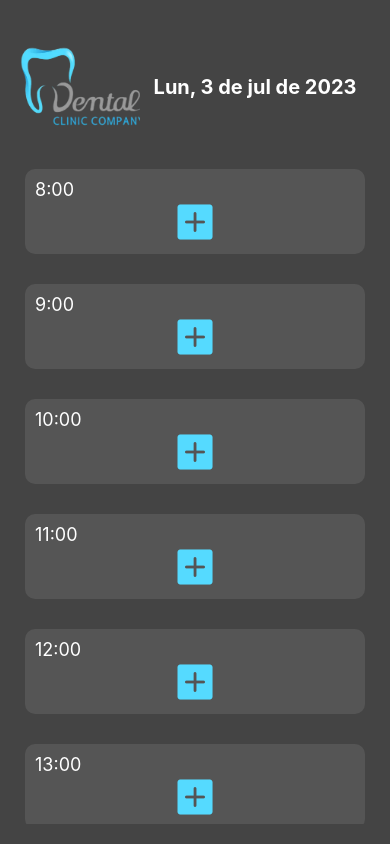
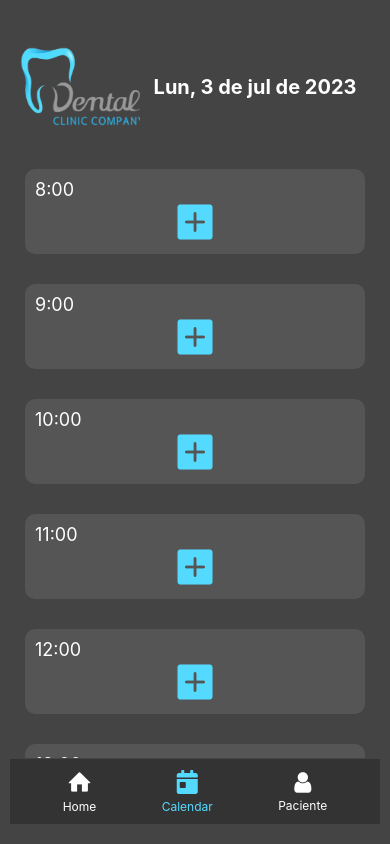
Before and after one commit to fralch/YouDent, a React Native app: screen /Calendar in a window 390 px wide. Built offline with nearby package versions, Linux system fonts and the light colour scheme.

Commit message:
trabajando en home

```diff
--- a/App.tsx
+++ b/App.tsx
@@ -4,6 +4,7 @@ import { NavigationContainer } from '@react-navigation/native';
 import { createNativeStackNavigator } from '@react-navigation/native-stack';
 
 import Calendar from './components/calendar';
+import Home from './components/home';
 
 
 export default function App() {
@@ -12,6 +13,7 @@ export default function App() {
     <NavigationContainer>
       <Stack.Navigator>
         <Stack.Screen name="Calendar" component={Calendar} options={{ headerShown: false}} />
+        <Stack.Screen name="Home" component={Home} options={{ headerShown: false}} />
       </Stack.Navigator>
     </NavigationContainer>
   );
--- /dev/null
+++ b/components/bottonNavigationBar.tsx
@@ -0,0 +1,49 @@
+import * as React from 'react';
+import {
+    View, Text, StyleSheet, TouchableOpacity,
+    ScrollView, Image, TextInput, Button,
+    Modal, Alert, Linking, Touchable
+} from 'react-native';
+import { useNavigation } from '@react-navigation/native';
+
+import { Entypo, FontAwesome, FontAwesome5  } from '@expo/vector-icons';
+
+export default function BottonNavigationBar() {
+    return (
+        <View style={styles.container}>
+            <TouchableOpacity style={styles.button} onPress={() => { }}>
+                <Entypo name="home" size={24} color="white" />
+                <Text style={styles.text}>Home</Text>
+            </TouchableOpacity>
+            <TouchableOpacity style={styles.button} onPress={() => { }}>
+                <FontAwesome5 name="calendar-day" size={24} color="#55DAFF" />
+                <Text style={[styles.text, {color:"#55DAFF"}]}>Calendar</Text>
+            </TouchableOpacity>
+            <TouchableOpacity style={styles.button} onPress={() => { }}>
+                <FontAwesome name="user" size={24} color="white" />
+                <Text style={styles.text}>Paciente</Text>
+            </TouchableOpacity>
+        </View>
+    )
+}
+
+const styles = StyleSheet.create({
+    container: {
+        backgroundColor: '#333',
+        flexDirection: 'row',
+        justifyContent: 'space-around',
+        alignItems: 'center',
+        paddingVertical: 10,
+        paddingHorizontal: 20,
+        borderTopWidth: 1,
+        borderTopColor: '#444',
+    },
+    button: {
+        alignItems: 'center',
+    },
+    text: {
+        fontSize: 12,
+        color: 'white',
+        paddingTop: 4,
+    },
+});
--- a/components/calendar.tsx
+++ b/components/calendar.tsx
@@ -5,9 +5,9 @@ import {
     Modal, Alert, Linking, Touchable
 } from 'react-native';
 import DateTimePicker , { DateTimePickerEvent } from '@react-native-community/datetimepicker'
-import { useNavigation } from '@react-navigation/native';
 
 import { AntDesign, FontAwesome } from '@expo/vector-icons';
+import BottonNavigationBar from './bottonNavigationBar';
 
 export default function Calendar() {
     const [modalVisible, setModalVisible] = React.useState(false);
@@ -142,6 +142,9 @@ export default function Calendar() {
                         })
                     }
                 </ScrollView>
+
+                <BottonNavigationBar />
+
             </View>
         </View>
     )
--- /dev/null
+++ b/components/home.tsx
@@ -0,0 +1,50 @@
+import * as React from 'react';
+import {
+    View, Text, StyleSheet, TouchableOpacity,
+    ScrollView, Image, TextInput, Button,
+    Modal, Alert, Linking, Touchable
+} from 'react-native';
+import { Entypo, FontAwesome, FontAwesome5  } from '@expo/vector-icons';
+
+export default function Home() {
+    <View style={styles.container}>
+        {/* crear perfil de usuario */}
+        <View style={styles.perfil}>
+            <View >
+                <Image style={styles.image} source={require('../assets/img/user.jpg')} />
+            </View>
+        </View>
+
+
+
+
+    </View>
+
+}
+
+const styles = StyleSheet.create({
+    container: {
+        flex: 1,
+        backgroundColor: '#333',
+        alignItems: 'center',
+        justifyContent: 'center',
+    },
+    perfil: {
+        flex: 1,
+        backgroundColor: '#333',
+        alignItems: 'center',
+        justifyContent: 'center',
+    },
+    image: {
+        width: 100,
+        height: 100,
+        borderRadius: 100,
+        borderWidth: 2,
+        borderColor: '#55DAFF',
+    },
+    text: {
+        fontSize: 12,
+        color: 'white',
+        paddingTop: 4,
+    },
+});
```
Also changed, not shown: assets/img/user.jpg (added).
